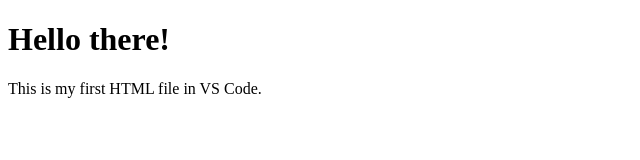
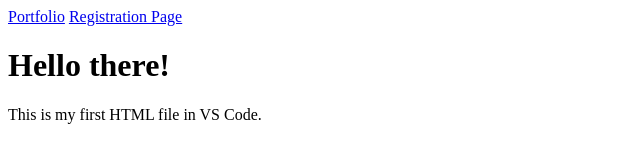
Before and after one commit to Macauleyj2014/FCCProject, a plain HTML site: page index.html in a window 1280 px wide. Shown: the whole page, without its empty margins (0-640 px from the left). Drawn offline with Linux system fonts and the light colour scheme.

Commit message:
Updated index

```diff
--- a/index.html
+++ b/index.html
@@ -5,6 +5,10 @@
     <meta name="viewport" content="width=device-width, initial-scale=1.0" />
     <title>My First HTML Page</title>
   </head>
+  <nav>
+    <a href=":Portfoli.html">Portfolio</a>
+    <a href=":Registration%20Page.html">Registration Page</a>
+  </nav>
   <body>
     <h1>Hello there!</h1>
     <p>This is my first HTML file in VS Code.</p>
```
Lines whose indentation alone changed are shown as unchanged.
